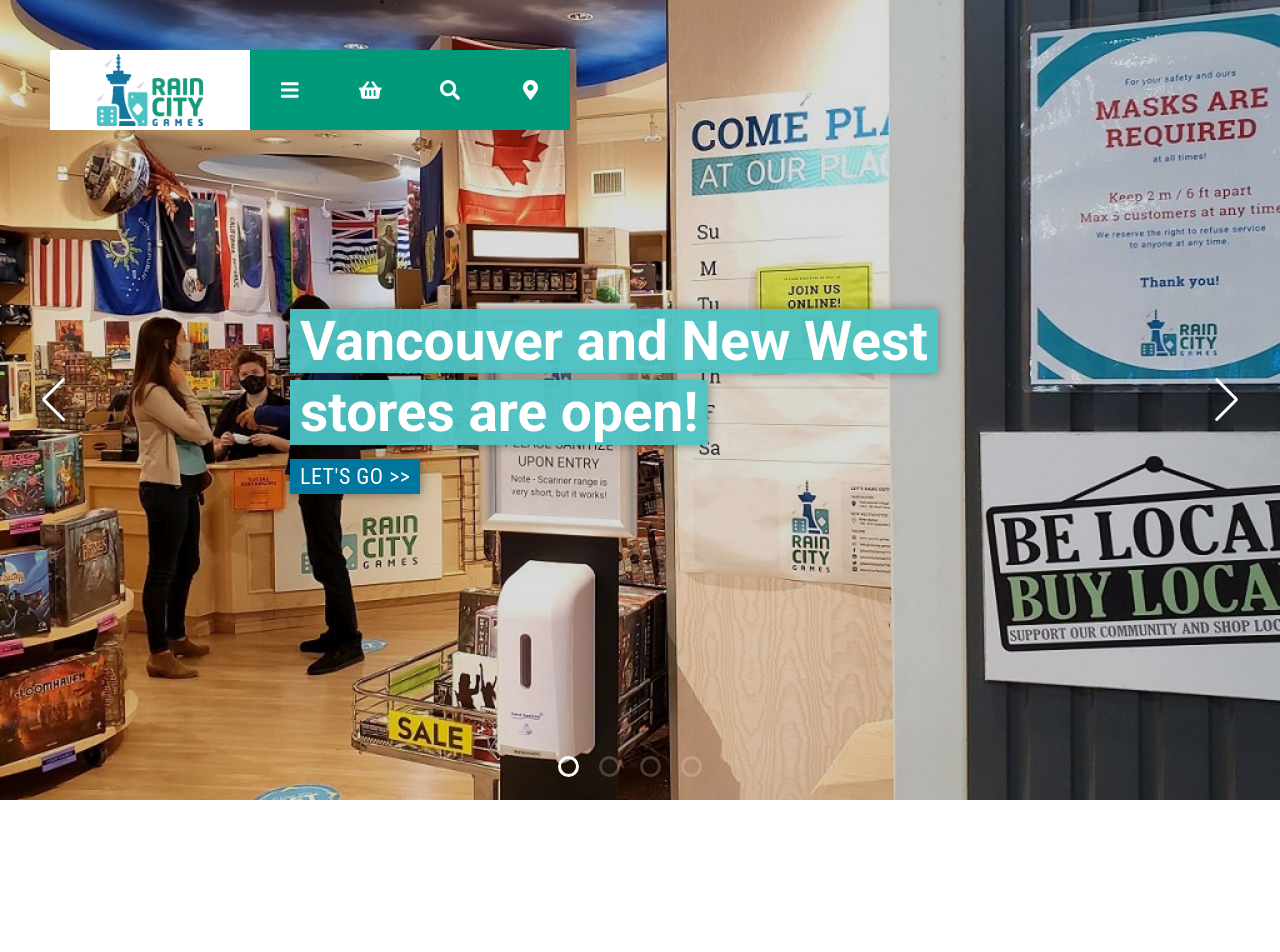
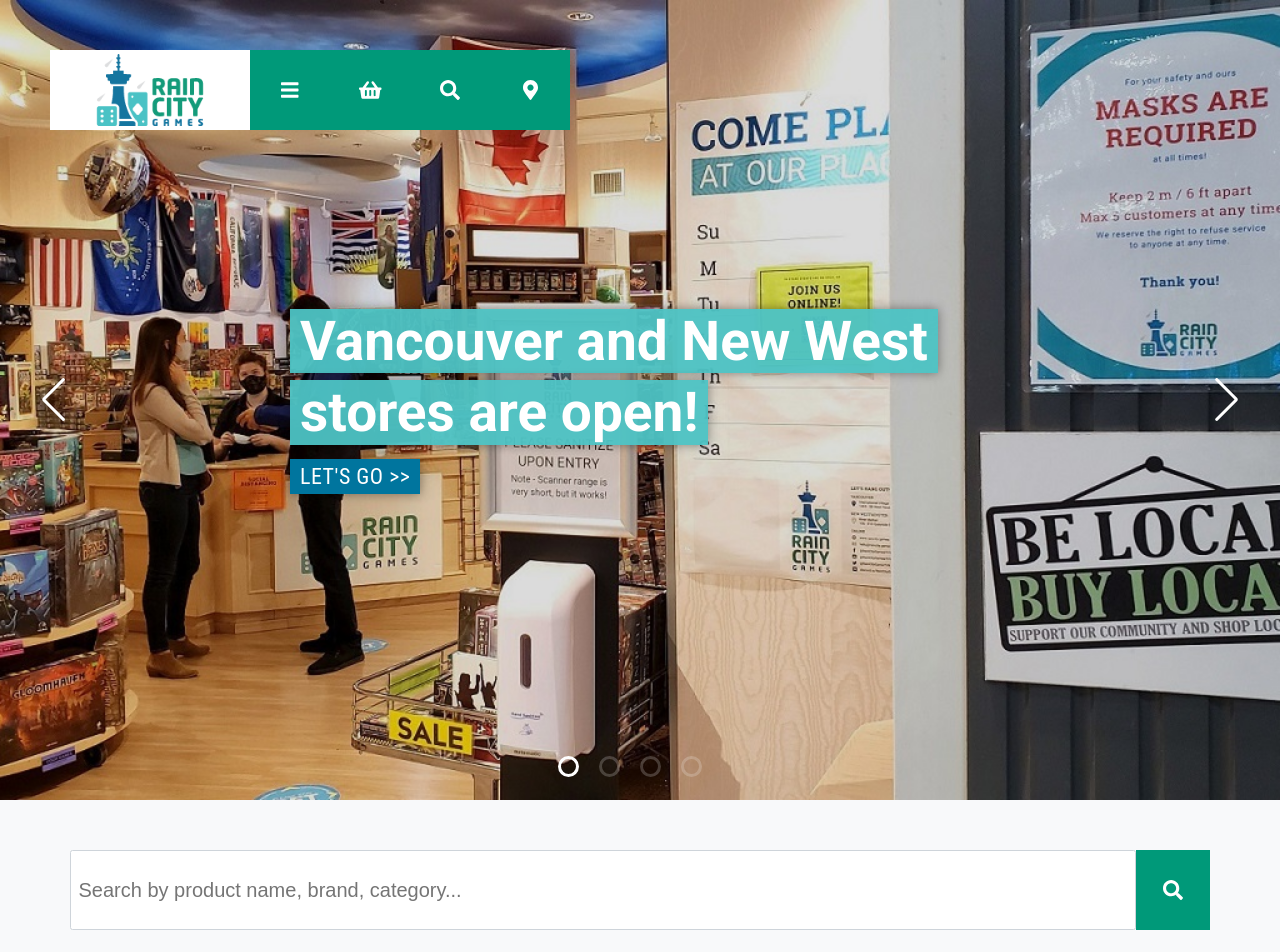
Before and after one commit to Jordangoulet13/boardgame-store, a React (Create React App) app: page / in a window 1280 px wide. Shown: the top 952 px of the page. Before the commit the page ends 800 px from the top, so only its background shows below. Built offline with nearby package versions, Linux system fonts and the light colour scheme.

Commit message:
added searchbar

```diff
--- a/src/App.js
+++ b/src/App.js
@@ -2,16 +2,14 @@
 import { createGlobalStyle, ThemeProvider } from "styled-components";
 import theme from "./theme/theme";
 
-import ImageCarousel from "./components/ImageCarousel/ImageCarousel.jsx";
-import Header from "./components/Header";
+import Home from "./pages/Home";
 
 function App() {
   return (
     <>
       <ThemeProvider theme={theme}>
         <GlobalStyle />
-        <ImageCarousel />
-        <Header />
+        <Home />
       </ThemeProvider>
       {/* <div>
         <p>
@@ -50,7 +48,7 @@
 }
 
 body{
-  background:white;
+  background-color:${(p) => p.theme.backgroundColorDefault};
   min-height:100vh;
   margin:0;
   color:black;
--- /dev/null
+++ b/src/components/SearchBar.jsx
@@ -0,0 +1,45 @@
+import { useState } from "react";
+import Button from "./base/Button";
+import styled from "styled-components";
+import { faSearch } from "@fortawesome/free-solid-svg-icons";
+
+const SearchBar = (props) => {
+  const [searchText, setSearchText] = useState("");
+
+  const onInputChange = (event) => {
+    setSearchText(event.target.value);
+  };
+
+  return (
+    <Container>
+      <StyledInput
+        value={searchText}
+        onChange={onInputChange}
+        placeholder={props.placeholder}
+      />
+      <Button icon={faSearch} />
+    </Container>
+  );
+};
+
+export default SearchBar;
+
+const StyledInput = styled.input`
+  width: 100%;
+  font-family: Arial;
+  font-weight: 400;
+  font-size: 2rem;
+  border: 1px solid #ced4da;
+  border-radius: 0.25rem;
+  padding: 0.375rem 0.75rem;
+
+  &:focus {
+    outline: none;
+    transition: border-color ease-in 0.3s;
+    border: 3px solid lightblue;
+  }
+`;
+
+const Container = styled.div`
+  display: flex;
+`;
--- /dev/null
+++ b/src/pages/Home.jsx
@@ -0,0 +1,23 @@
+import styled from "styled-components";
+import ImageCarousel from "../components/ImageCarousel/ImageCarousel.jsx";
+import Header from "../components/Header";
+import SearchBar from "../components/SearchBar";
+const Home = () => {
+  const placeholder = "Search by product name, brand, category...";
+  return (
+    <>
+      <ImageCarousel />
+      <Header />
+      <Container>
+        <SearchBar placeholder={placeholder} />
+      </Container>
+    </>
+  );
+};
+export default Home;
+
+const Container = styled.div`
+  display: flex;
+  flex-direction: column;
+  margin: 5rem 7rem;
+`;
--- a/src/theme/theme.js
+++ b/src/theme/theme.js
@@ -1,5 +1,6 @@
 const theme = {
   buttonPrimary: "#009979",
+  backgroundColorDefault: "#f8f9fa",
 };
 
 export default theme;
```
